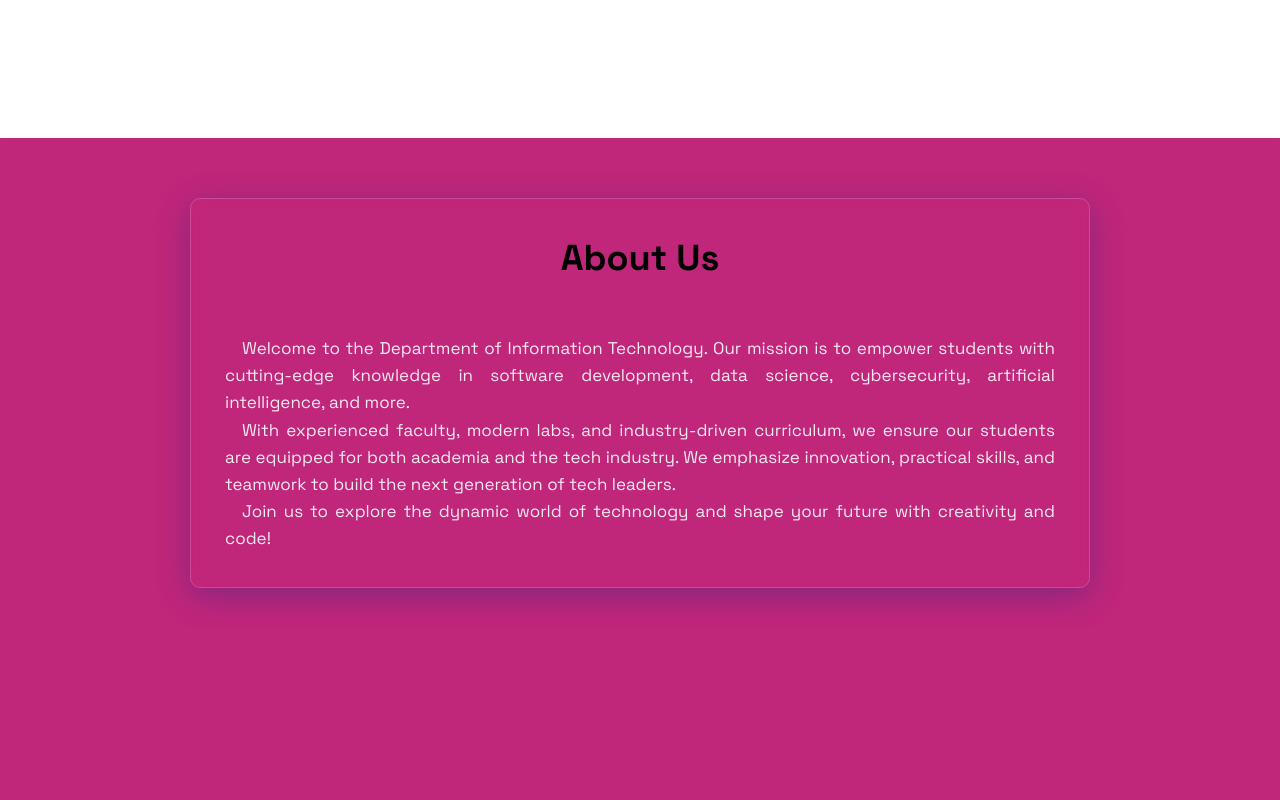
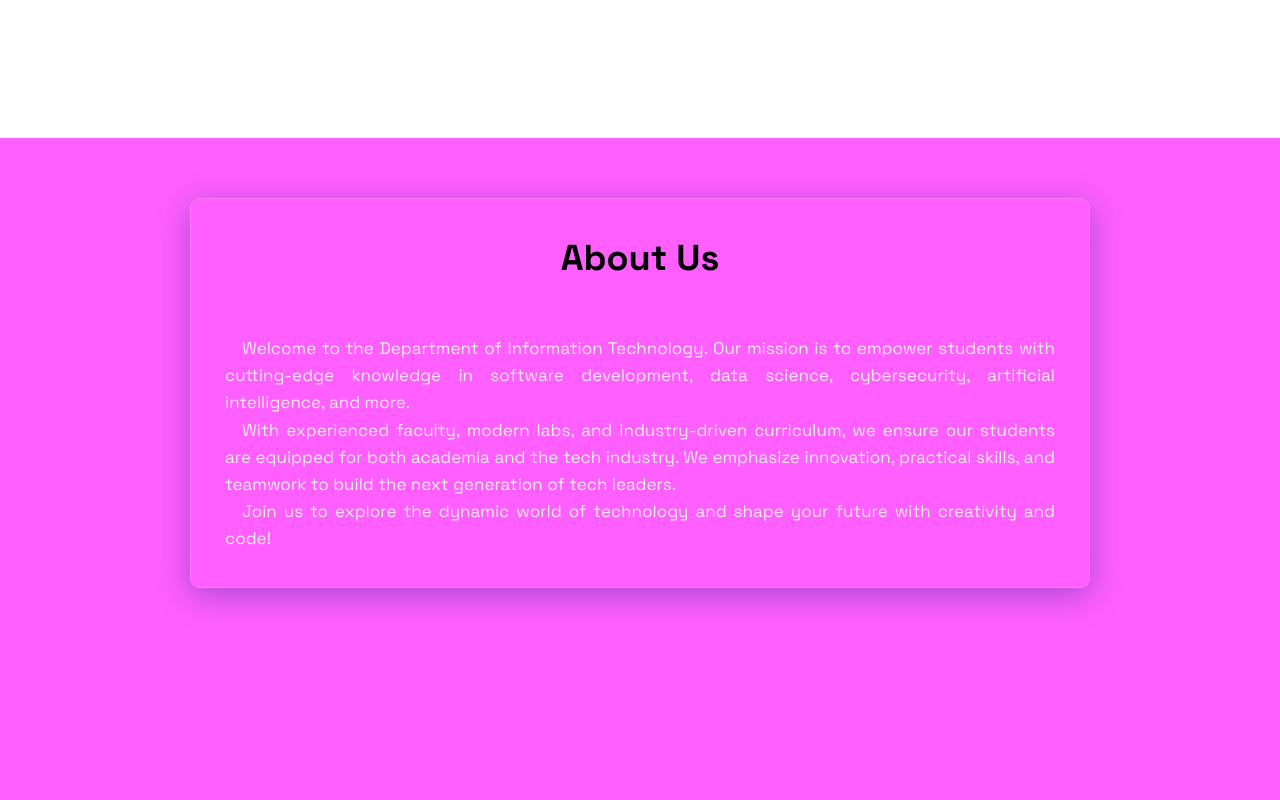
Before and after one commit to santhosh-2127/ANNAI-BLOG, a plain HTML site: page index.html in a window 1280 px wide. Shown: the part 7860-8660 px from the top of the page. Drawn offline with Linux system fonts and the light colour scheme; a web font is replaced by a local one.

Commit message:
Update style.css

```diff
--- a/style.css
+++ b/style.css
@@ -1300,7 +1300,7 @@ main {
 padding: 60px 20px;
 box-shadow: 0 4px 10px rgba(0, 0, 0, 0.1);
 margin-top: 20em;
-background-color:#C0267A; /* Deep Rose / Royal Pink */
+background-color:#FF5FFF; /* Deep Rose / Royal Pink */
 background-size: cover;
 background-position: center;
 background-repeat: no-repeat;
```
